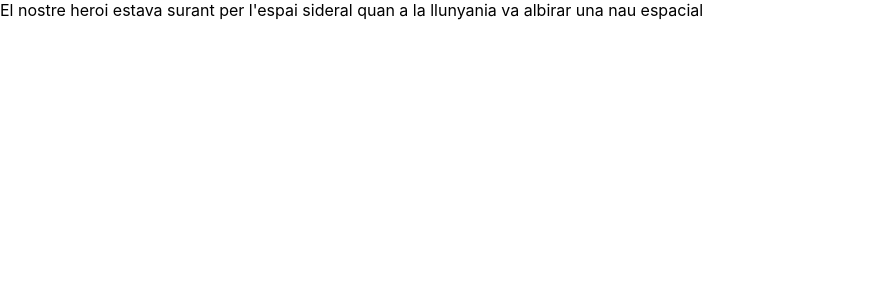
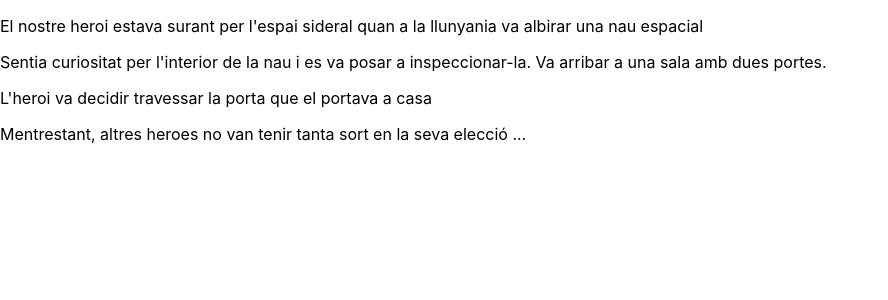
Before and after one commit to silviafado/s6-intro-react, a React (Create React App) app: page / in a window 1280 px wide. Shown: the top 300 px of the page, without its empty margins (0-888 px from the left). Built offline with nearby package versions, Linux system fonts and the light colour scheme.

Commit message:
Exercise 2 ok

```diff
--- a/src/App.js
+++ b/src/App.js
@@ -1,11 +1,10 @@
-import logo from './logo.svg';
 import './App.css';
-import MyComponent1 from './components/escena/Escena';
+import Escena from './components/escena/Escena';
 
 function App() {
   return (
     <div>
-      <MyComponent1 />
+      <Escena />
     </div>
   );
 }
--- a/src/components/escena/Escena.js
+++ b/src/components/escena/Escena.js
@@ -1,7 +1,17 @@
-import React from "react"
+import React from "react";
+import textos from "./Textos";
 
-const MyComponent1 = _ =>
-    <div>El nostre heroi estava surant per l'espai sideral quan a la llunyania va albirar una nau espacial</div>
+/* Exercise 1:
+const Escena = _ =>
+    <div>El nostre heroi estava surant per l'espai sideral quan a la llunyania va albirar una nau espacial</div> */
 
+// Exercise 2:
+export const Escena = _ => {
+    return (
+        textos.map((text) => (
+            <p key={text.id}>{text.text}</p>
+        ))
+    );
+}
 
-export default MyComponent1;
+export default Escena;
--- /dev/null
+++ b/src/components/escena/Textos.js
@@ -0,0 +1,21 @@
+const textos = [
+    {
+        "id": 1,
+        "text": "El nostre heroi estava surant per l'espai sideral quan a la llunyania va albirar una nau espacial"
+    },
+    {
+        "id": 2,
+        "text": "Sentia curiositat per l'interior de la nau i es va posar a inspeccionar-la. Va arribar a una sala amb dues portes."
+    },
+    {
+        "id": 3,
+        "text": "L'heroi va decidir travessar la porta que el portava a casa"
+    },
+    {
+        "id": 4,
+        "text": "Mentrestant, altres heroes no van tenir tanta sort en la seva elecció ..."
+    }
+]
+
+
+export default textos;
```
